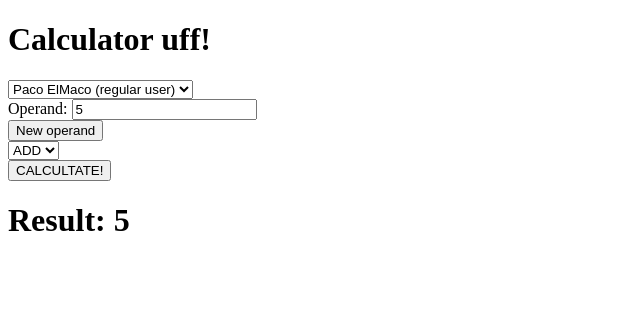
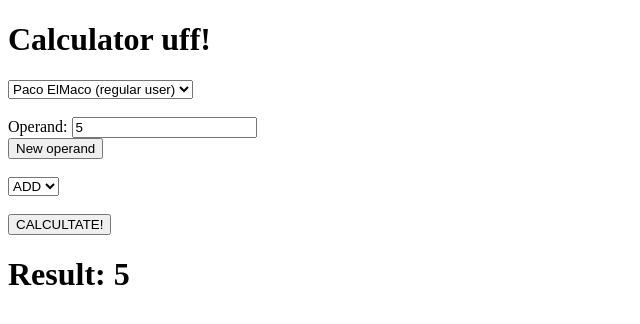
Before and after one commit to pedcremo/calculator, a website built with webpack: page index.html in a window 1280 px wide. Both pictures are taken after typing "5" into the empty fields and a click on the button "CALCULTATE!". Shown: the whole page, without its empty margins (0-640 px from the left). Built offline with nearby package versions, Linux system fonts and the light colour scheme.

Commit message:
First initial version

```diff
--- a/index.html
+++ b/index.html
@@ -14,15 +14,17 @@
       <form>
         <select id="selectPerson" name="selectPerson">
                <!-- TO FILL -->
-        </select>	<br>
+        </select>	<br><br>
         <div id="operands">
           Operand: <input type="number" name="foperand1"><br>
         </div>
         <button type="button" id="buttonNewOperand">New operand</button> <br>
+        <br>
         <select id="selectFunction">
                <!-- TO FILL -->
         </select>
-        <br/>
+        <br><br>
+
         <button type="button" id="buttonCalculate">CALCULTATE!</button>
 
     </form>
--- a/src/index.js
+++ b/src/index.js
@@ -5,7 +5,7 @@ persons.set('PacoElMaco',new Person("Paco","ElMaco",Person.getRoles().USER));
 persons.set('PacaLaMaca',new Person("Paca","LaMaca",Person.getRoles().TEACHER));
 persons.set('RootToot',new Person("Root","Toot",Person.getRoles().ADMIN));
 
-let selectedOperation=''
+let selectedOperation='';
 
 document.addEventListener("DOMContentLoaded",function(){
     let changeEvent = new Event('change');
@@ -25,6 +25,7 @@ document.addEventListener("DOMContentLoaded",function(){
    document.getElementById("buttonCalculate").addEventListener("click",calculate);
 });
 
+//When select drop down HTML component changes we call it
 function changedPerson(event){
     let targetValue;
     if (!event) {
@@ -36,7 +37,7 @@ function changedPerson(event){
     let roles = selectedPerson.getAllowedFunctions();
     let selectRoles = document.getElementById("selectFunction");
     selectRoles.innerHTML = "";
-    selectedOperation=roles[0];
+    selectedOperation=roles[0].name;
     roles.forEach((item)=>{
         let o = document.createElement("option");
         o.text = item.name;
@@ -51,7 +52,7 @@ function addOperandInput(event){
     const divOperands = document.getElementById('operands');
     let newInput = document.createElement("input");
     let newBr = document.createElement("br");
-    let t = document.createTextNode("Operand:");
+    let t = document.createTextNode("Operand: ");
 
     newInput.setAttribute("type","number");
     newInput.setAttribute("name","foperand"+divOperands.children.length);
@@ -71,7 +72,7 @@ function calculate() {
 
     let selectedPerson = document.getElementById("selectPerson");
     let selectedPersonValue = selectedPerson.options[selectedPerson.selectedIndex].value;
-    let calculatedValue=persons.get(selectedPersonValue).calculator(iOps,selectedOperation.name);
+    let calculatedValue=persons.get(selectedPersonValue).calculator(iOps,selectedOperation);
     document.getElementById("hResult").innerHTML="Result: "+calculatedValue;
 
 }
```
Also changed, not shown: dist/main.js, 1 other file.
